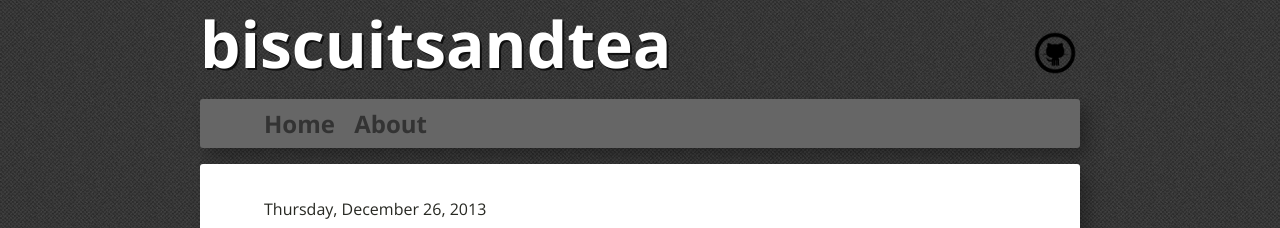
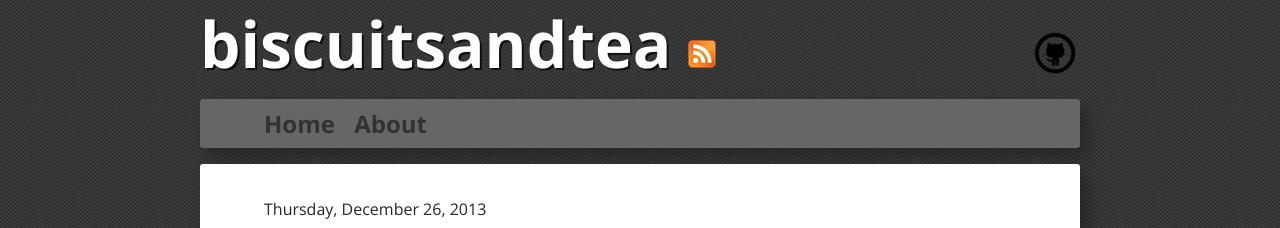
Before and after one commit to uniphil/jameh.github.io, a Jekyll site: the page built from index.html, in a window 1280 px wide. Shown: the top 228 px of the page. Built offline with Jekyll 4.4.1, drawn with Linux system fonts in a browser that asks for light colours; Markdown is read by kramdown in place of the engine named in the settings.

Commit message:
Add rss button

```diff
--- a/_includes/head.html
+++ b/_includes/head.html
@@ -16,6 +16,9 @@
             <a href="{{site.baseurl}}" title="A weblog about Linux">
                 biscuitsandtea
             </a>
+            <a href="{{site.baseurl}}feed.xml" class="feed">
+                <img id="rss-button" src="{{site.baseurl}}static/img/feed-icon-28x28.png">
+            </a>
             <a href="https://github.com/jameh/jameh.github.io" title="Fork me on Github!">
                 <img id="github-button" src="{{site.baseurl}}static/img/github-10-64.png">
             </a>
--- a/static/css/media.css
+++ b/static/css/media.css
@@ -1 +1,22 @@
-img{border-radius:3px;border-bottom:1px}#github-button{float:right;position:relative;top:28px;width:50px}.floatright{float:right;clear:right;margin:0 0 1em 1em;border-bottom:1px}.floatleft{float:left;clear:left;margin:0 0 1em 1em;border-bottom:1px}
+img {
+  border-radius: 3px;
+  border-bottom: 1px; }
+
+#github-button {
+  float: right;
+  position: relative;
+  top: 28px;
+  width: 50px; }
+
+.floatright {
+  float: right;
+  clear: right;
+  margin: 0 0 1em 1em;
+  border-bottom: 1px;
+  /*border: 10px;*/ }
+
+.floatleft {
+  float: left;
+  clear: left;
+  margin: 0 0 1em 1em;
+  border-bottom: 1px; }
```
Also changed, not shown: static/img/feed-icon-28x28.png (added).
